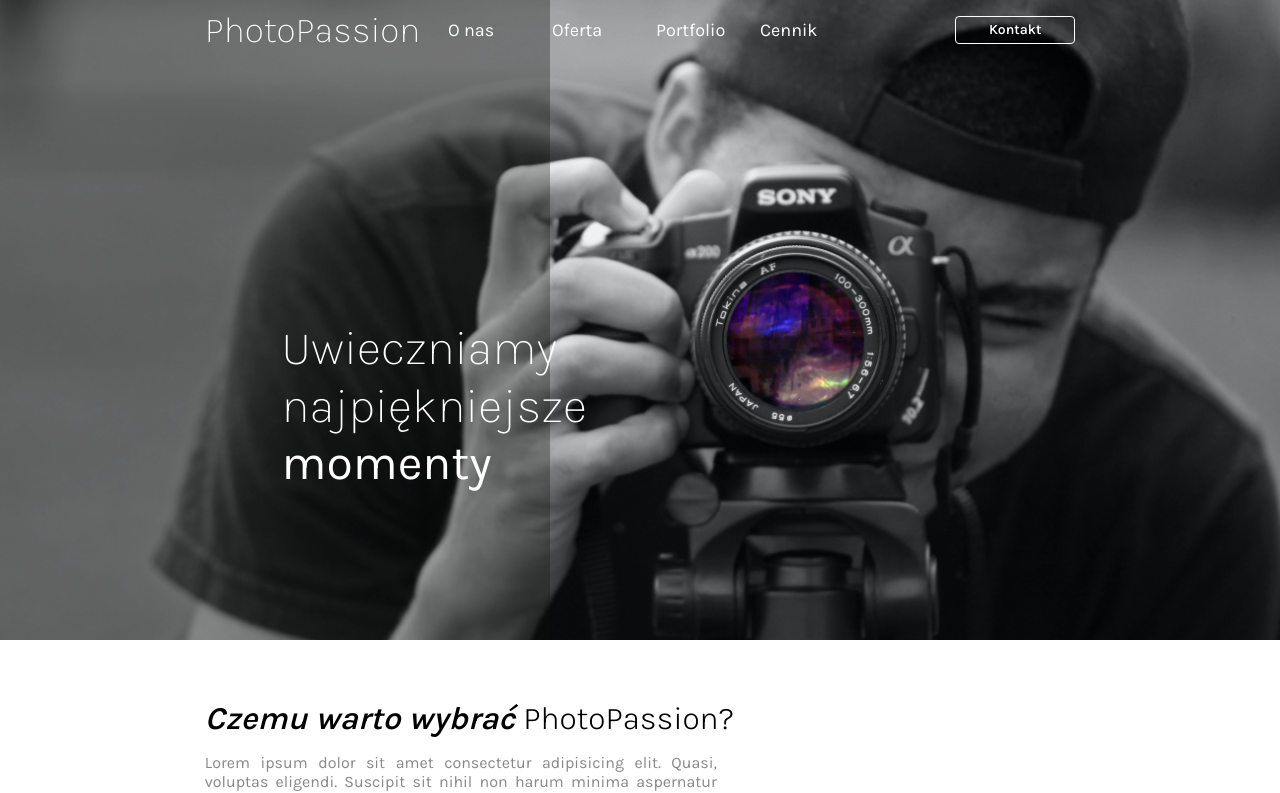
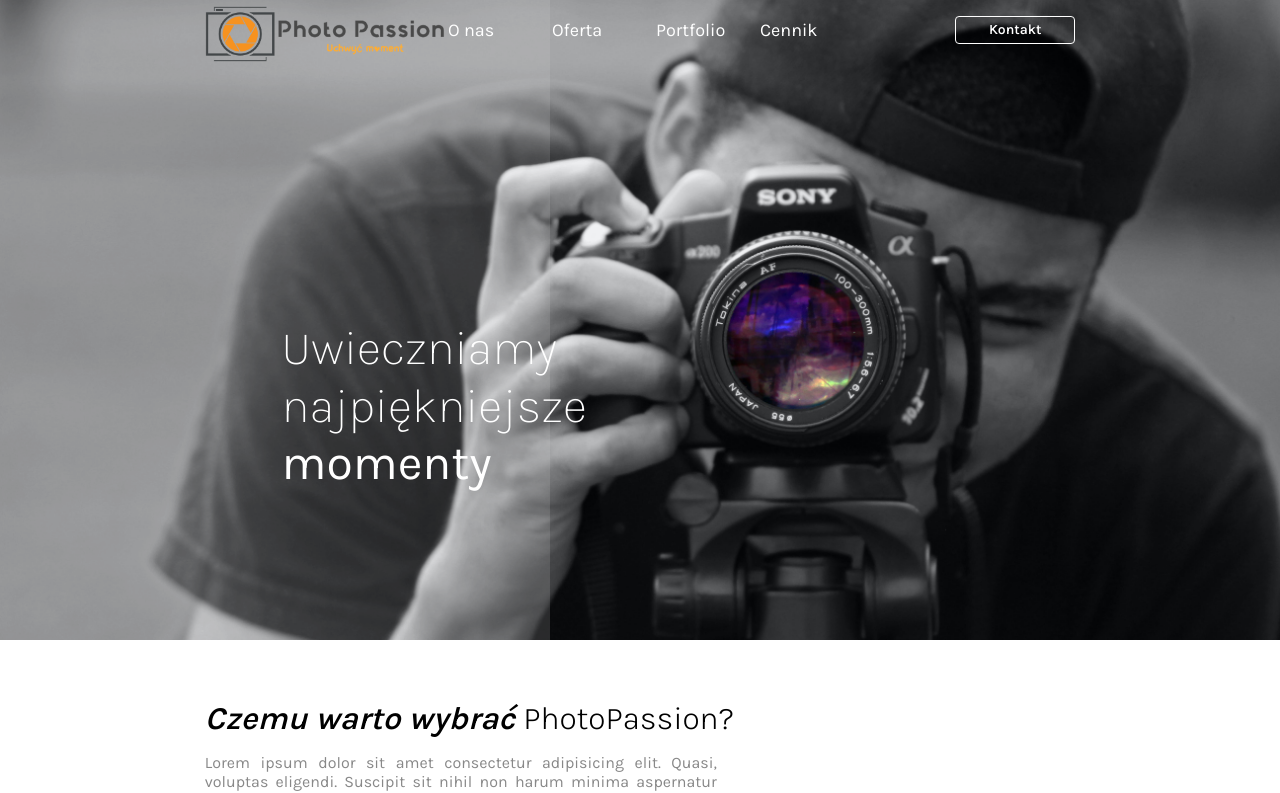
Before and after one commit to coolboydev8/landingPage-photographers, a React (Vite) app: page / in a window 1280 px wide. Shown: the top 793 px of the page. Built offline with nearby package versions, Linux system fonts and the light colour scheme.

Commit message:
restyling header with a new logo

```diff
--- a/src/components/header/Header.jsx
+++ b/src/components/header/Header.jsx
@@ -12,7 +12,9 @@ const Header = () => {
     return (
         <Navbar>
             <Logo>
-                <Link to={`/`}>PhotoPassion</Link>
+                <Link to={`/`}>
+                    <img src="./../public/logo.png" alt="logo" width="241" height="56"/>
+                </Link>
             </Logo>
             <Ul openMenu={!openMenu}>
                 <Li>
--- a/src/components/header/HeaderStyle.jsx
+++ b/src/components/header/HeaderStyle.jsx
@@ -26,6 +26,7 @@ export const Logo = styled.div `
     color: #FFFFFF;
     margin-right: 16px;
     left: 16vw;
+    margin-top: 16px;
     a {
         text-decoration: none;
         color: #FFFFFF;
@@ -34,6 +35,13 @@ export const Logo = styled.div `
     @media (max-width: 1080px) {
         position: relative;
         left: 16px;
+        margin-top: 10px;
+        a {
+            img {
+                height: 40px;
+                width: auto;
+            }
+        }
     }
 `;
 
@@ -87,6 +95,8 @@ export const Li = styled.li `
         margin-right: 0;
         a {
             color: #000000;
+            text-align: center;
+            width: auto;
         }
     }
 `;
@@ -115,6 +125,9 @@ export const Button = styled.a `
         position: relative;
         right: 0;
         margin-top: 16px;
+        color: #000000;
+        font-size: 18px;
+        font-weight: 400;
     }
 `;
 
--- a/src/components/hero/HeroStyle.jsx
+++ b/src/components/hero/HeroStyle.jsx
@@ -6,7 +6,7 @@ export const HeroContainer = styled.div `
     height: 80vh;
     &::after {
         content: "";
-        background: rgb(13 13 12 / 32%);
+        background: rgb(211 211 211 / 16%);
         position: absolute;
         top: 0;
         left: 0;
```
